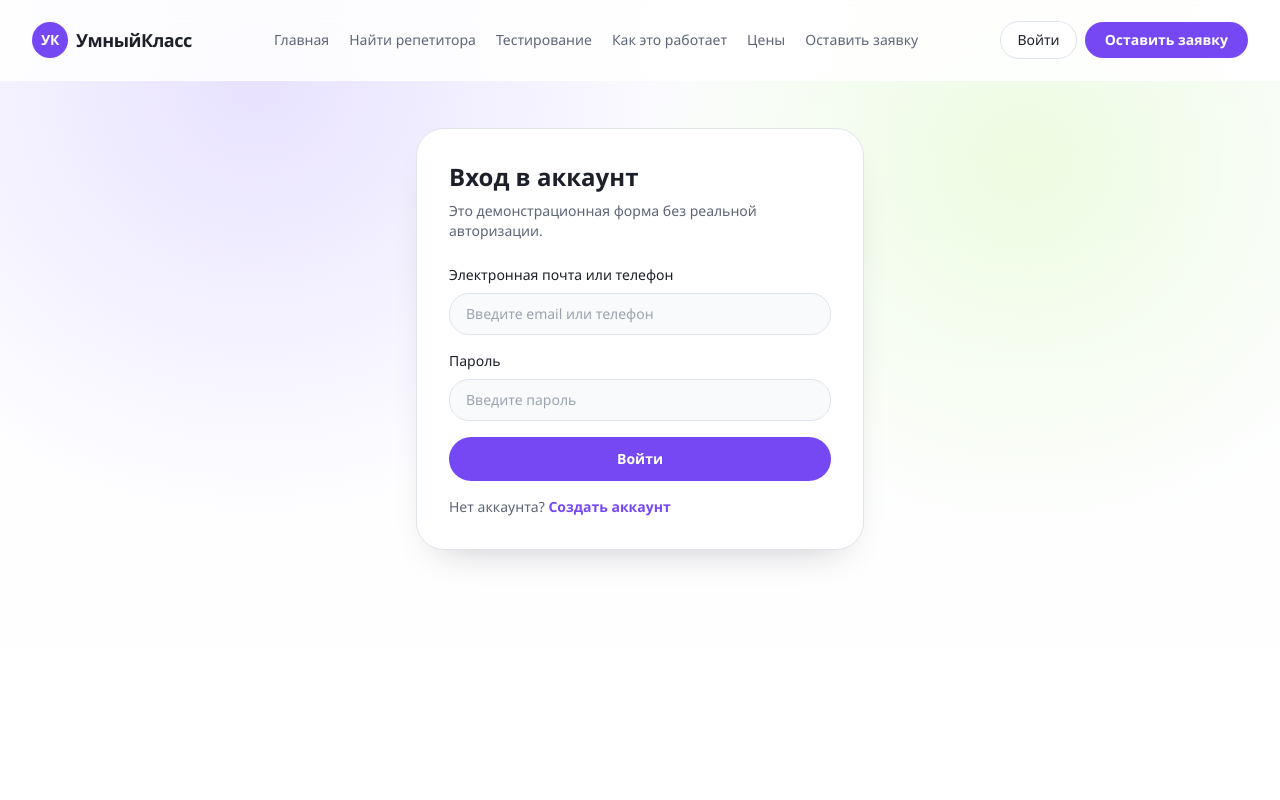
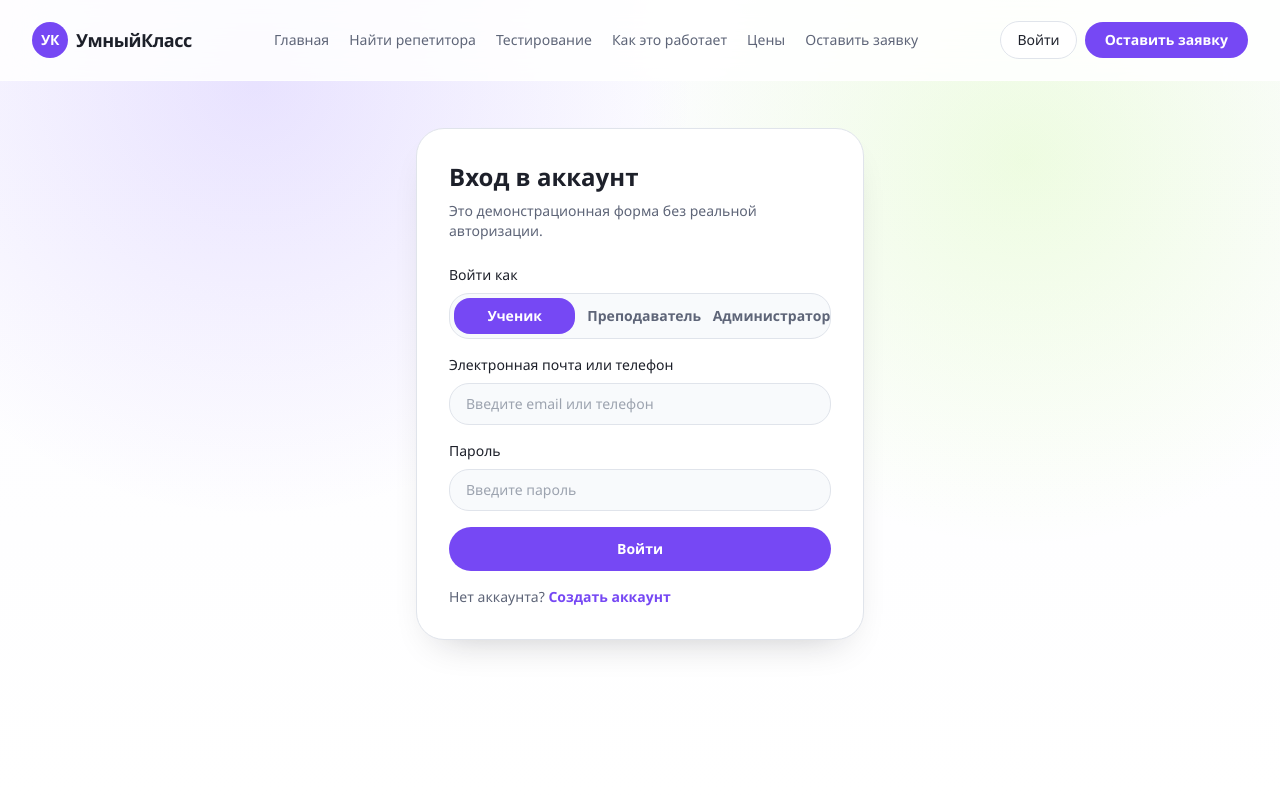
Before and after one commit to karinversan/diploma, a Next.js app: page /login in a window 1280 px wide. Shown: the top 800 px of the page. Built offline with nearby package versions, Linux system fonts and the light colour scheme.

Commit message:
feat: add demo role routing in auth flow

```diff
--- a/app/login/page.tsx
+++ b/app/login/page.tsx
@@ -2,14 +2,22 @@ import { Footer } from "@/components/Footer";
 import { Header } from "@/components/Header";
 import { LoginForm } from "@/components/LoginForm";
 
-export default function LoginPage() {
+type LoginPageProps = {
+  searchParams?: {
+    role?: string;
+  };
+};
+
+export default function LoginPage({ searchParams }: LoginPageProps) {
+  const initialRole = searchParams?.role === "teacher" || searchParams?.role === "admin" ? searchParams.role : "student";
+
   return (
     <>
       <Header showSectionLinks={false} />
       <main className="relative min-h-screen overflow-hidden pb-16 pt-28 sm:pt-32">
         <div className="pointer-events-none absolute inset-0 -z-10 bg-[radial-gradient(circle_at_20%_10%,rgba(116,76,255,0.15),transparent_35%),radial-gradient(circle_at_80%_20%,rgba(185,250,119,0.22),transparent_32%),linear-gradient(to_bottom,#fcfcff,white)]" />
         <div className="mx-auto w-full max-w-7xl px-4 sm:px-6 lg:px-8">
-          <LoginForm />
+          <LoginForm initialRole={initialRole} />
         </div>
       </main>
       <Footer />
--- a/components/LoginForm.tsx
+++ b/components/LoginForm.tsx
@@ -4,8 +4,21 @@ import Link from "next/link";
 import { useRouter } from "next/navigation";
 import { FormEvent, useState } from "react";
 
-export function LoginForm() {
+import { DemoRole, resolveRouteByRole, writeDemoRole } from "@/lib/demo-role";
+
+type LoginFormProps = {
+  initialRole?: DemoRole;
+};
+
+const roleOptions: Array<{ id: DemoRole; label: string }> = [
+  { id: "student", label: "Ученик" },
+  { id: "teacher", label: "Преподаватель" },
+  { id: "admin", label: "Администратор" }
+];
+
+export function LoginForm({ initialRole = "student" }: LoginFormProps) {
   const router = useRouter();
+  const [role, setRole] = useState<DemoRole>(initialRole);
   const [isSubmitting, setIsSubmitting] = useState(false);
 
   const handleSubmit = (event: FormEvent<HTMLFormElement>) => {
@@ -13,7 +26,8 @@ export function LoginForm() {
     setIsSubmitting(true);
 
     window.setTimeout(() => {
-      router.push("/app");
+      writeDemoRole(role);
+      router.push(resolveRouteByRole(role));
     }, 500);
   };
 
@@ -23,6 +37,24 @@ export function LoginForm() {
       <p className="mt-2 text-sm text-muted-foreground">Это демонстрационная форма без реальной авторизации.</p>
 
       <form onSubmit={handleSubmit} className="mt-6 space-y-4">
+        <fieldset>
+          <legend className="mb-2 block text-sm font-medium text-foreground">Войти как</legend>
+          <div className="grid grid-cols-3 gap-1 rounded-2xl border border-border bg-slate-50 p-1">
+            {roleOptions.map((option) => (
+              <button
+                key={option.id}
+                type="button"
+                onClick={() => setRole(option.id)}
+                className={`rounded-xl px-2 py-2 text-xs font-semibold transition sm:text-sm ${
+                  role === option.id ? "bg-primary text-primary-foreground" : "text-muted-foreground"
+                }`}
+              >
+                {option.label}
+              </button>
+            ))}
+          </div>
+        </fieldset>
+
         <label className="block">
           <span className="mb-2 block text-sm font-medium text-foreground">Электронная почта или телефон</span>
           <input
@@ -52,12 +84,18 @@ export function LoginForm() {
         </button>
       </form>
 
-      <p className="mt-4 text-sm text-muted-foreground">
-        Нет аккаунта?{" "}
-        <Link href="/signup?role=student" className="font-semibold text-primary">
-          Создать аккаунт
-        </Link>
-      </p>
+      {role !== "admin" ? (
+        <p className="mt-4 text-sm text-muted-foreground">
+          Нет аккаунта?{" "}
+          <Link href={`/signup?role=${role === "teacher" ? "tutor" : "student"}`} className="font-semibold text-primary">
+            Создать аккаунт
+          </Link>
+        </p>
+      ) : (
+        <p className="mt-4 text-sm text-muted-foreground">
+          Для администраторов регистрация выполняется централизованно. Используйте рабочий аккаунт.
+        </p>
+      )}
     </div>
   );
 }
--- a/components/SignupForm.tsx
+++ b/components/SignupForm.tsx
@@ -5,6 +5,7 @@ import { useRouter } from "next/navigation";
 import { FormEvent, useMemo, useState } from "react";
 
 import { teachers } from "@/data/teachers";
+import { resolveRouteByRole, writeDemoRole } from "@/lib/demo-role";
 
 type SignupFormProps = {
   initialRole: "student" | "tutor";
@@ -42,7 +43,8 @@ export function SignupForm({ initialRole, selectedTeacher }: SignupFormProps) {
       setIsSubmitting(false);
       setIsSuccess(true);
       window.setTimeout(() => {
-        router.push("/app");
+        writeDemoRole(role === "tutor" ? "teacher" : "student");
+        router.push(resolveRouteByRole(role === "tutor" ? "teacher" : "student"));
       }, 700);
     }, 700);
   };
--- a/components/app/Topbar.tsx
+++ b/components/app/Topbar.tsx
@@ -114,7 +114,14 @@ export function Topbar({ pathname, onOpenSidebar }: TopbarProps) {
               <Link href="/app/payments" className="block rounded-xl px-3 py-2 text-sm font-medium text-foreground hover:bg-slate-50">
                 Платежи
               </Link>
-              <Link href="/" className="block rounded-xl px-3 py-2 text-sm font-medium text-foreground hover:bg-slate-50">
+              <div className="my-1 h-px bg-border" />
+              <Link href="/teacher" className="block rounded-xl px-3 py-2 text-sm font-medium text-foreground hover:bg-slate-50">
+                Перейти в кабинет преподавателя
+              </Link>
+              <Link href="/admin" className="block rounded-xl px-3 py-2 text-sm font-medium text-foreground hover:bg-slate-50">
+                Перейти в кабинет администратора
+              </Link>
+              <Link href="/login?role=student" className="block rounded-xl px-3 py-2 text-sm font-medium text-foreground hover:bg-slate-50">
                 Выйти (демо)
               </Link>
             </div>
--- /dev/null
+++ b/lib/demo-role.ts
@@ -0,0 +1,40 @@
+export type DemoRole = "student" | "teacher" | "admin";
+
+export const DEMO_ROLE_STORAGE_KEY = "skillzone-demo-role";
+
+export function resolveRouteByRole(role: DemoRole) {
+  if (role === "teacher") {
+    return "/teacher";
+  }
+
+  if (role === "admin") {
+    return "/admin";
+  }
+
+  return "/app";
+}
+
+export function canUseStorage() {
+  return typeof window !== "undefined" && typeof window.localStorage !== "undefined";
+}
+
+export function readDemoRole(): DemoRole {
+  if (!canUseStorage()) {
+    return "student";
+  }
+
+  const raw = window.localStorage.getItem(DEMO_ROLE_STORAGE_KEY);
+  if (raw === "teacher" || raw === "admin" || raw === "student") {
+    return raw;
+  }
+
+  return "student";
+}
+
+export function writeDemoRole(role: DemoRole) {
+  if (!canUseStorage()) {
+    return;
+  }
+
+  window.localStorage.setItem(DEMO_ROLE_STORAGE_KEY, role);
+}
```
Also changed, not shown: 1 other file (tests, documents, lock files or other folders).
